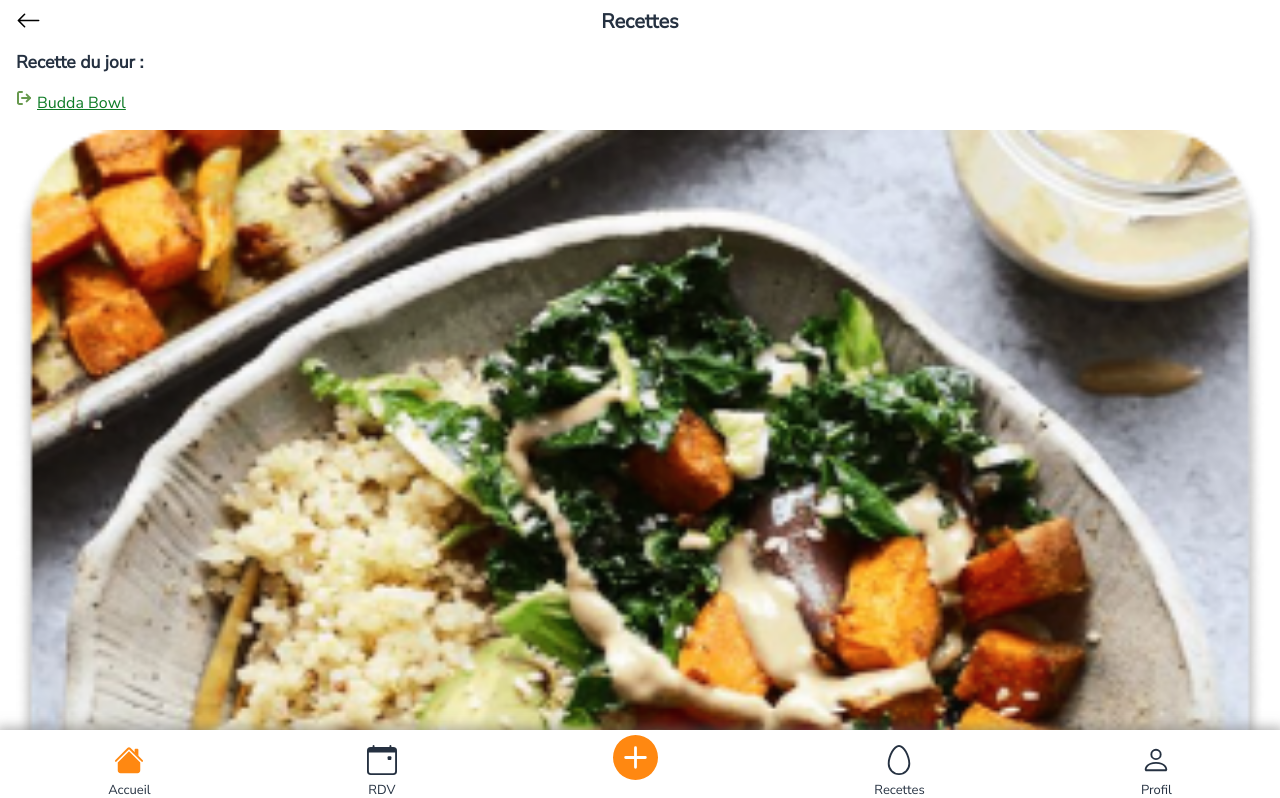
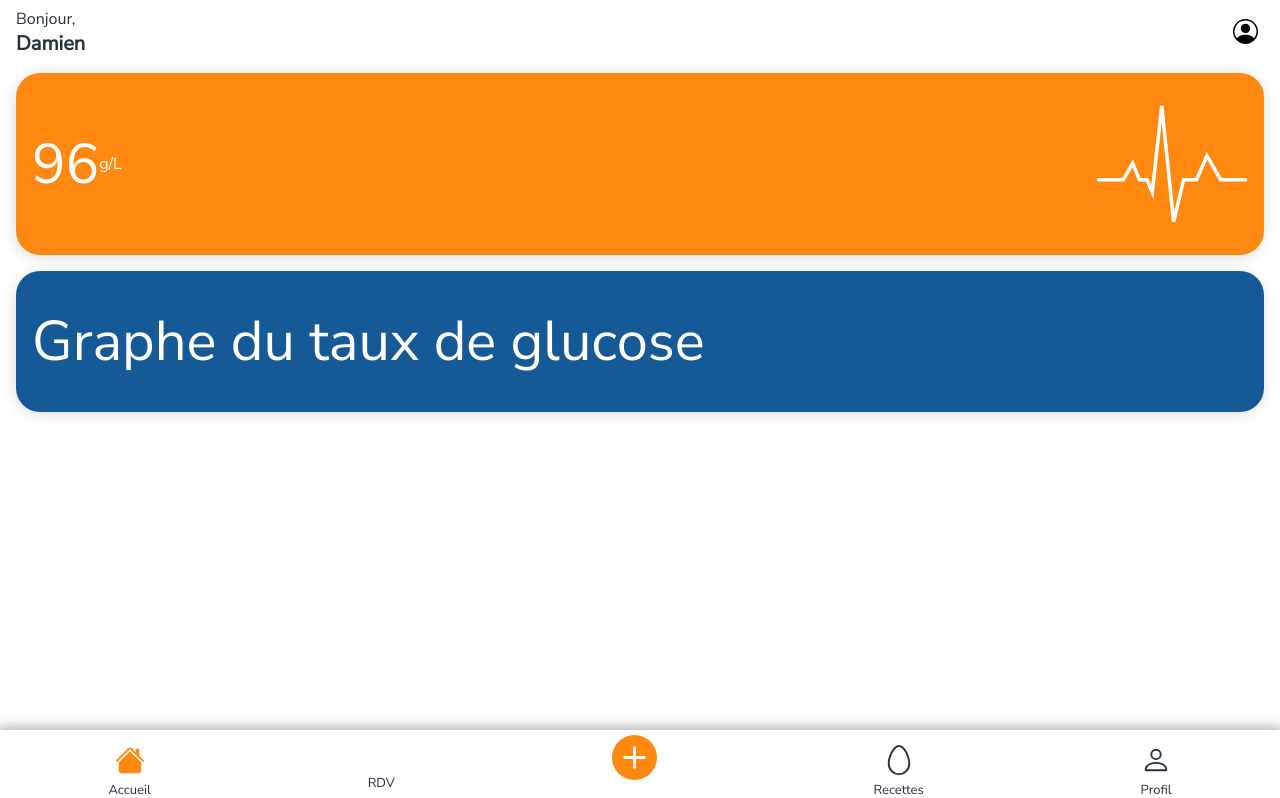
Before and after one commit to xbattlax/GlucoBeat, a React (Create React App) app: page / in a window 1280 px wide. Shown: the top 798 px of the page. Built offline with nearby package versions, Linux system fonts and the light colour scheme.

Commit message:
fix dashboard

```diff
--- a/src/App.js
+++ b/src/App.js
@@ -18,6 +18,7 @@ import Recettes from "./pages/Recettes";
 
 
 import zigzag from './images/zigzag.png';
+import RDV from "./pages/RDV";
 
 export default function App() {
   const dev = true;
@@ -40,7 +41,7 @@ export default function App() {
 
   if (dev){
     return (
-      <Recettes></Recettes>
+      <Dashboard></Dashboard>
     );
 
   }
--- /dev/null
+++ b/src/components/Calendar.js
@@ -0,0 +1,15 @@
+import "../App.css"
+import "./css/calendar.css"
+
+//calendar
+import DatePicker from 'sassy-datepicker';
+
+const Calendar = () =>{
+    return(
+        <div className="calendar">
+            <DatePicker></DatePicker>
+        </div>
+    )
+}
+
+export default Calendar;
--- a/src/components/Card.js
+++ b/src/components/Card.js
@@ -1,36 +1,13 @@
 import "../App.css"
-import "./css/Card.css"
+import "./css/card.css"
 
 const Card = (props) => {
-    if (props.content === "img,text"){
-        return(
-            <div className="card" style={{backgroundColor: props.color}}>
-                <div className="cardText">
-                    <p>{props.chiffre}</p>
-                    <p>g/L</p>
-                </div>
-                <img src={props.src} alt={props.alt}></img>
-            </div>
-        );
-        }
-        else if(props.content === "img"){
     return(
         <div className="cardImg" style={{backgroundColor: props.color}}>
             <img className="img" src={props.src} alt={props.alt}></img>
         </div>
     )
-
-        }else{
-        return(
-            <div className="card" style={{backgroundColor: props.color}}>
-                <div className="cardText">
-                    <p>{props.txt}</p>
-                </div>
-            </div>
-        );
 }
-
-};
 Card.defaultProps = {
     alt: "Image",
     img: "false"
--- /dev/null
+++ b/src/components/GrapheGlucose.js
@@ -0,0 +1,14 @@
+import "../App.css"
+import "./css/card.css"
+
+const GrapheGlucose = (props) => {
+    return(
+        <div className="card" style={{backgroundColor: props.color}}>
+            <div className="cardText">
+                <p>{props.txt}</p>
+            </div>
+        </div>
+    );
+};
+
+export default GrapheGlucose;
--- /dev/null
+++ b/src/components/TauxGlucose.js
@@ -0,0 +1,16 @@
+import "../App.css"
+import "./css/card.css"
+
+const TauxGlucose = (props) => {
+    return(
+        <div className="card" style={{backgroundColor: props.color}}>
+            <div className="cardText">
+                <p>{props.chiffre}</p>
+                <p>g/L</p>
+            </div>
+            <img src={props.src} alt={props.alt}></img>
+        </div>
+    );
+};
+
+export default TauxGlucose;
--- a/src/components/css/Card.css
+++ b/src/components/css/Card.css
@@ -5,6 +5,7 @@
     border-radius: 24px;
     display: flex;
     justify-content: space-between;
+    margin-top: 1rem;
 }
 
 .cardText{
--- /dev/null
+++ b/src/components/css/calendar.css
@@ -0,0 +1,11 @@
+.calendar{
+    width: 100%;
+    display: flex;
+    justify-content: center;
+}
+
+.sdp{
+    width: 100% !important;
+    --shadow: none !important;
+    --theme-color: #FF8811 !important;
+}
--- a/src/components/css/headerDash.css
+++ b/src/components/css/headerDash.css
@@ -1,4 +1,4 @@
-.header{
+.headerDash{
     display: flex;
     justify-content: space-between;
 }
--- a/src/components/headerDash.js
+++ b/src/components/headerDash.js
@@ -3,7 +3,7 @@ import "./css/headerDash.css"
 
 const HeaderDash = (props) => {
     return(
-        <div className="header">
+        <div className="headerDash">
             <div className="text">
                 <p>Bonjour,</p>
                 <h1>{props.name}</h1>
--- a/src/components/navbar/Navbar.js
+++ b/src/components/navbar/Navbar.js
@@ -4,7 +4,7 @@ import NavIcone from "./NavIcone";
 
 //svg
 import maison from "../../images/Maison.svg"
-import calendar from "../../images/calendar-event.svg"
+import calendar from "../../images/burger.png"
 import add from "../../images/plus-circle-fill.svg"
 import egg from "../../images/egg.svg"
 import person from "../../images/person.svg"
--- a/src/pages/Dashboard.js
+++ b/src/pages/Dashboard.js
@@ -1,7 +1,9 @@
 //components
 import Container from "../components/Container";
+import GrapheGlucose from "../components/GrapheGlucose";
 import HeaderDash from "../components/HeaderDash";
 import Navbar from "../components/navbar/Navbar";
+import TauxGlucose from "../components/TauxGlucose";
 
 
 //Images
@@ -17,21 +19,21 @@ const Dashboard = () => {
     return(
     <>
         <HeaderDash name="Damien"></HeaderDash>
-        <Container
+        <TauxGlucose
             title="Votre taux de glucose :"
-            content="img,txt"
+            content="cardDash"
             src={zigzag}
             color={orange}
             chiffre="96"
         >
-        </Container>
-        <Container
+        </TauxGlucose>
+        <GrapheGlucose
             title="Votre taux de glucose :"
             content="txt"
             color={blue}
             txt="Graphe du taux de glucose"
         >
-        </Container>
+        </GrapheGlucose>
 
         <Navbar></Navbar>
     </>
--- a/src/pages/RDV.js
+++ b/src/pages/RDV.js
@@ -1,7 +1,8 @@
 //components
 import Container from "../components/Container";
-import HeaderDash from "../components/HeaderDash";
+import Header from "../components/Header";
 import Navbar from "../components/navbar/Navbar";
+import Calendar from "../components/Calendar";
 
 //calendar
 import DatePicker from 'sassy-datepicker';
@@ -21,8 +22,8 @@ const RDV = () => {
     };
     return(
     <>
-        <HeaderDash name="Damien"></HeaderDash>
-        <DatePicker onChange={onChange} />
+        <Header pageName="Mes rendez-vous"></Header>
+        <Calendar></Calendar>
         <Navbar></Navbar>
     </>
     )
```
Lines whose indentation alone changed are shown as unchanged.
